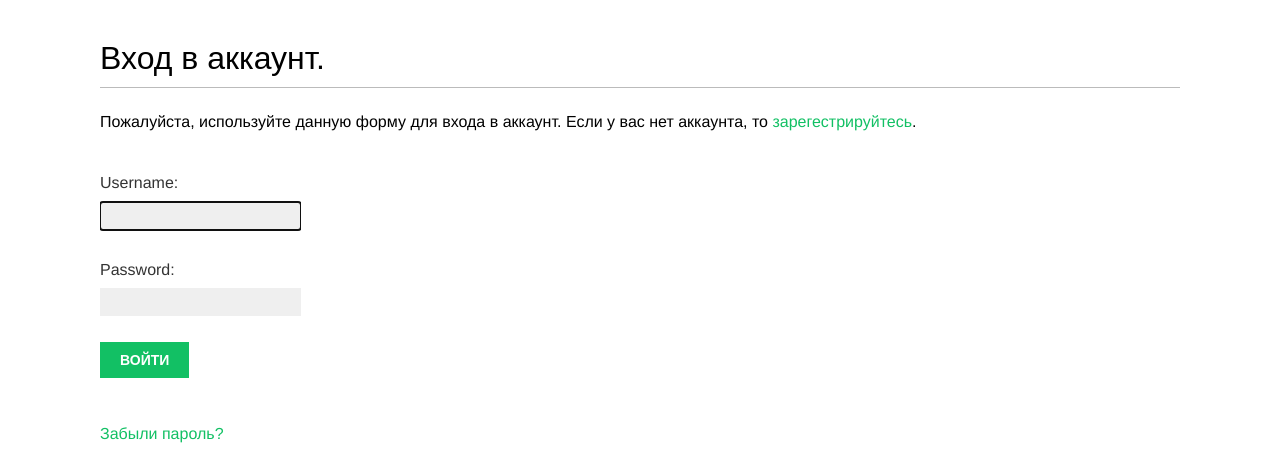
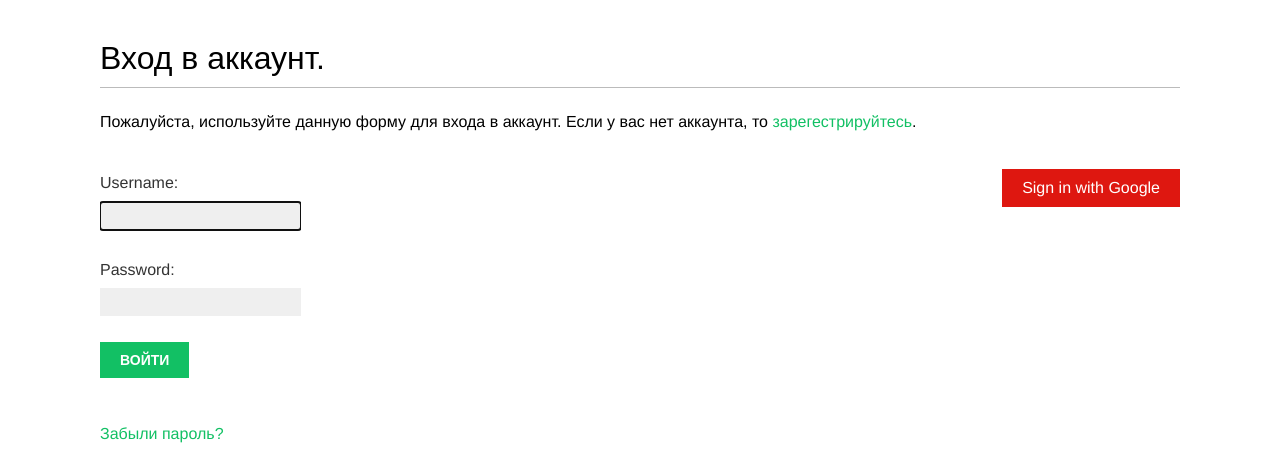
Before and after one commit to OlegAmstl/SocialNet, a Django app: page /account/login/ in a window 1280 px wide. Shown: the part 47-510 px from the top of the page. Run offline with Django 4.2, Linux system fonts and the light colour scheme; some web fonts are replaced.

Commit message:
Регистрация по аккаунту Google.

```diff
--- a/account/templates/registration/login.html
+++ b/account/templates/registration/login.html
@@ -28,4 +28,13 @@
       </a>
     </p>
   </div>
+  <div class="social">
+    <ul>
+      <li class="google">
+        <a href="{% url "social:begin" "google-oauth2" %}">
+          Sign in with Google
+        </a>
+      </li>
+    </ul>
+  </div>
 {% endblock %}
--- a/bookmarks/settings.py
+++ b/bookmarks/settings.py
@@ -112,4 +112,8 @@ DEFAULT_AUTO_FIELD = 'django.db.models.BigAutoField'
 AUTHENTICATION_BACKENDS = [
     'django.contrib.auth.backends.ModelBackend',
     'account.authentication.EmailAuthBackend',
+    'social_core.backends.google.GoogleOAuth2',
 ]
+
+SOCIAL_AUTH_GOOGLE_OAUTH2_KEY = '733011363771-f9ao6sm9pkb7rrnqn8rsumco5v9gb550.apps.googleusercontent.com'
+SOCIAL_AUTH_GOOGLE_OAUTH2_SECRET = 'GOCSPX-hVSbYsU29HoGith6SnAh9Wofxxxx'
```
